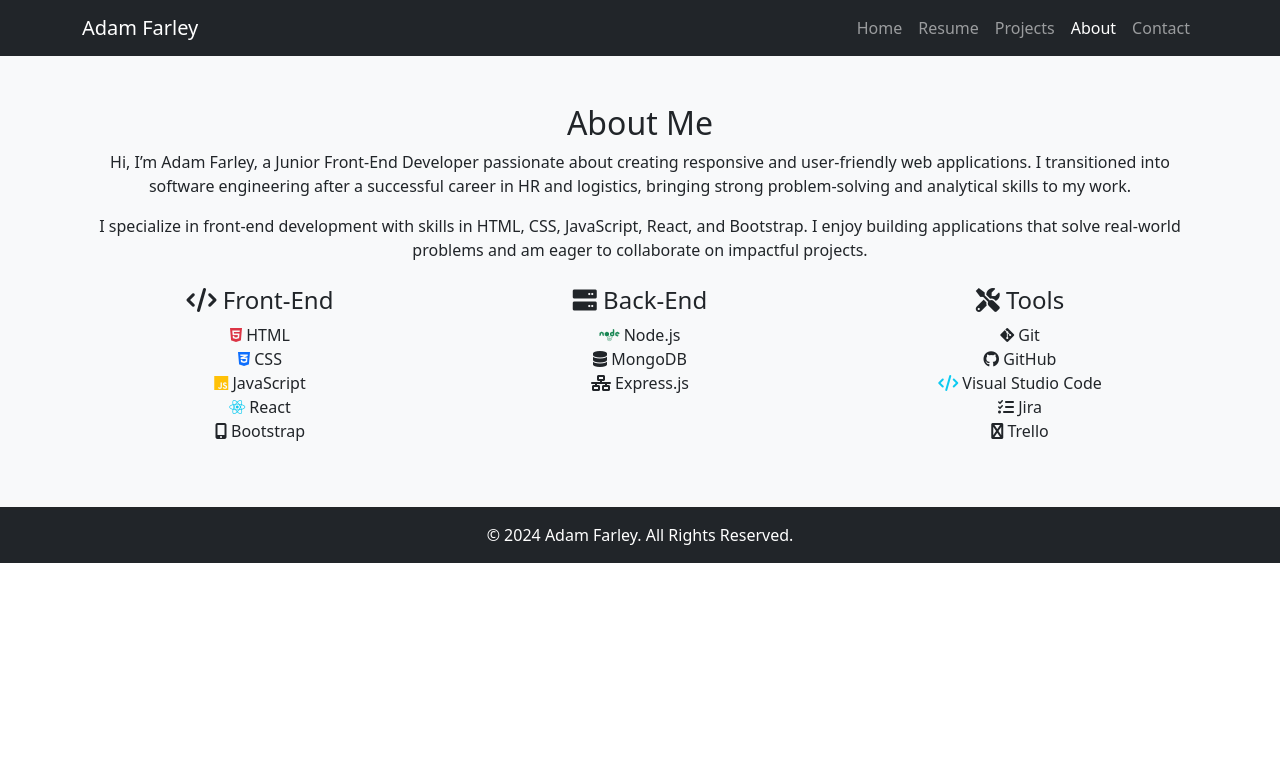
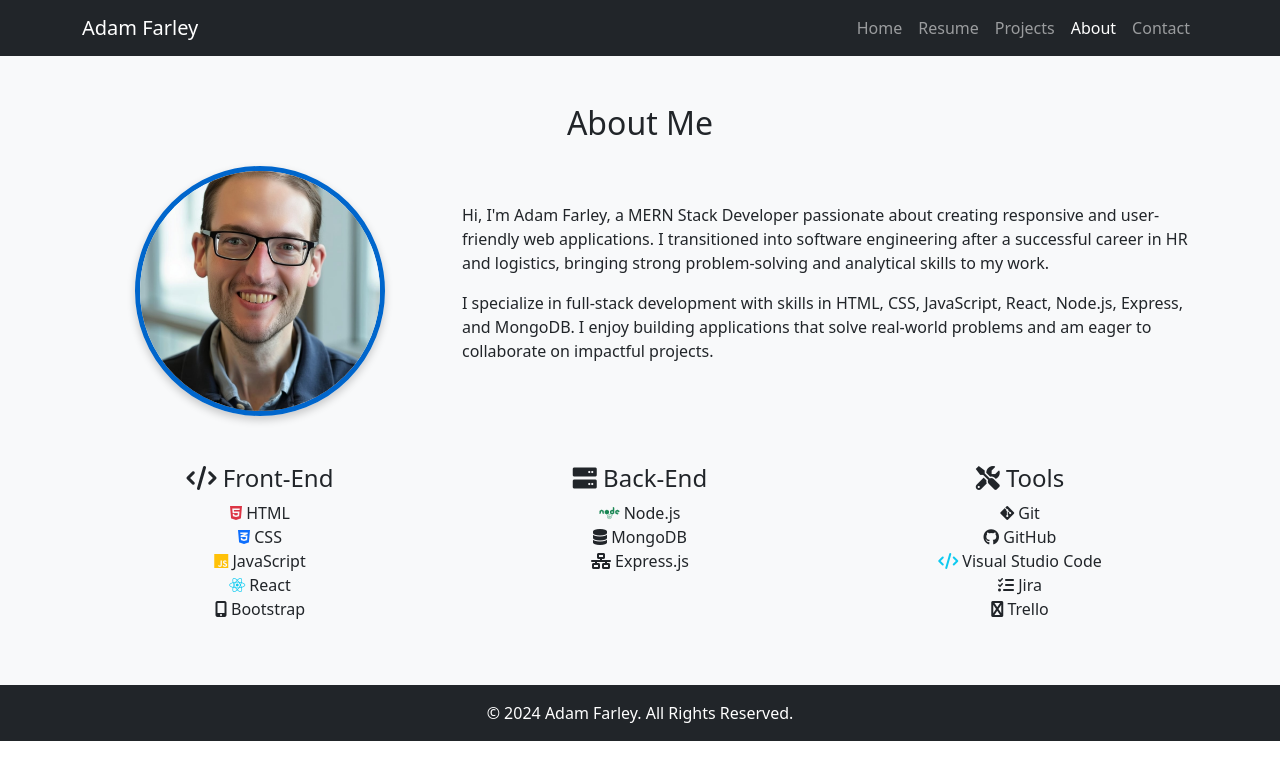
Before and after one commit to analyticadam/personal-portfolio, a plain HTML site: page src/about.html in a window 1280 px wide. Drawn offline with nearby package versions, Linux system fonts and the light colour scheme.

Commit message:
Updated about me and added profile photo

```diff
--- a/src/about.html
+++ b/src/about.html
@@ -15,6 +15,16 @@
       rel="stylesheet"
     />
     <link rel="stylesheet" href="../Styles/styles.css" />
+    <style>
+      .profile-photo {
+        width: 250px;
+        height: 250px;
+        border-radius: 50%;
+        object-fit: cover;
+        border: 5px solid #0066cc;
+        box-shadow: 0 4px 8px rgba(0, 0, 0, 0.2);
+      }
+    </style>
   </head>
   <body>
     <!-- Navbar -->
@@ -32,19 +42,19 @@
         <div class="collapse navbar-collapse" id="navbarNav">
           <ul class="navbar-nav ms-auto">
             <li class="nav-item">
-							<a class="nav-link" href="..//index.html">Home</a>
+              <a class="nav-link" href="../index.html">Home</a>
             </li>
             <li class="nav-item">
-							<a class="nav-link" href="..//src/resume.html">Resume</a>
+              <a class="nav-link" href="../src/resume.html">Resume</a>
             </li>
             <li class="nav-item">
-							<a class="nav-link" href="..//src/projects.html">Projects</a>
+              <a class="nav-link" href="../src/projects.html">Projects</a>
             </li>
             <li class="nav-item">
-							<a class="nav-link active" href="..//src/about.html">About</a>
+              <a class="nav-link active" href="../src/about.html">About</a>
             </li>
             <li class="nav-item">
-							<a class="nav-link" href="..//src/contact.html">Contact</a>
+              <a class="nav-link" href="../src/contact.html">Contact</a>
             </li>
           </ul>
         </div>
@@ -54,20 +64,33 @@
     <!-- About Section -->
     <section id="about" class="py-5 bg-light">
       <div class="container">
-				<h2 class="text-center">About Me</h2>
-				<p class="text-center">
-					Hi, I’m Adam Farley, a Junior Front-End Developer passionate about
-					creating responsive and user-friendly web applications. I transitioned
-					into software engineering after a successful career in HR and
-					logistics, bringing strong problem-solving and analytical skills to my
-					work.
+        <h2 class="text-center mb-4">About Me</h2>
+
+        <!-- Photo and Bio Section -->
+        <div class="row align-items-center mb-5">
+          <div class="col-md-4 text-center mb-4 mb-md-0">
+            <img
+              src="../Images/profile-photo.jpg"
+              alt="Adam Farley"
+              class="profile-photo"
+            />
+          </div>
+          <div class="col-md-8">
+            <p>
+              Hi, I'm Adam Farley, a MERN Stack Developer passionate about
+              creating responsive and user-friendly web applications. I
+              transitioned into software engineering after a successful career
+              in HR and logistics, bringing strong problem-solving and
+              analytical skills to my work.
             </p>
-				<p class="text-center">
-					I specialize in front-end development with skills in HTML, CSS,
-					JavaScript, React, and Bootstrap. I enjoy building applications that
-					solve real-world problems and am eager to collaborate on impactful
-					projects.
+            <p>
+              I specialize in full-stack development with skills in HTML, CSS,
+              JavaScript, React, Node.js, Express, and MongoDB. I enjoy building
+              applications that solve real-world problems and am eager to
+              collaborate on impactful projects.
             </p>
+          </div>
+        </div>
 
         <!-- Skills Section -->
         <div class="row text-center mt-4">
```
Also changed, not shown: src/resume.html (+3 -3 lines), Images/profile-photo.jpg (added), 3 other files. Lines whose indentation alone changed are shown as unchanged.
